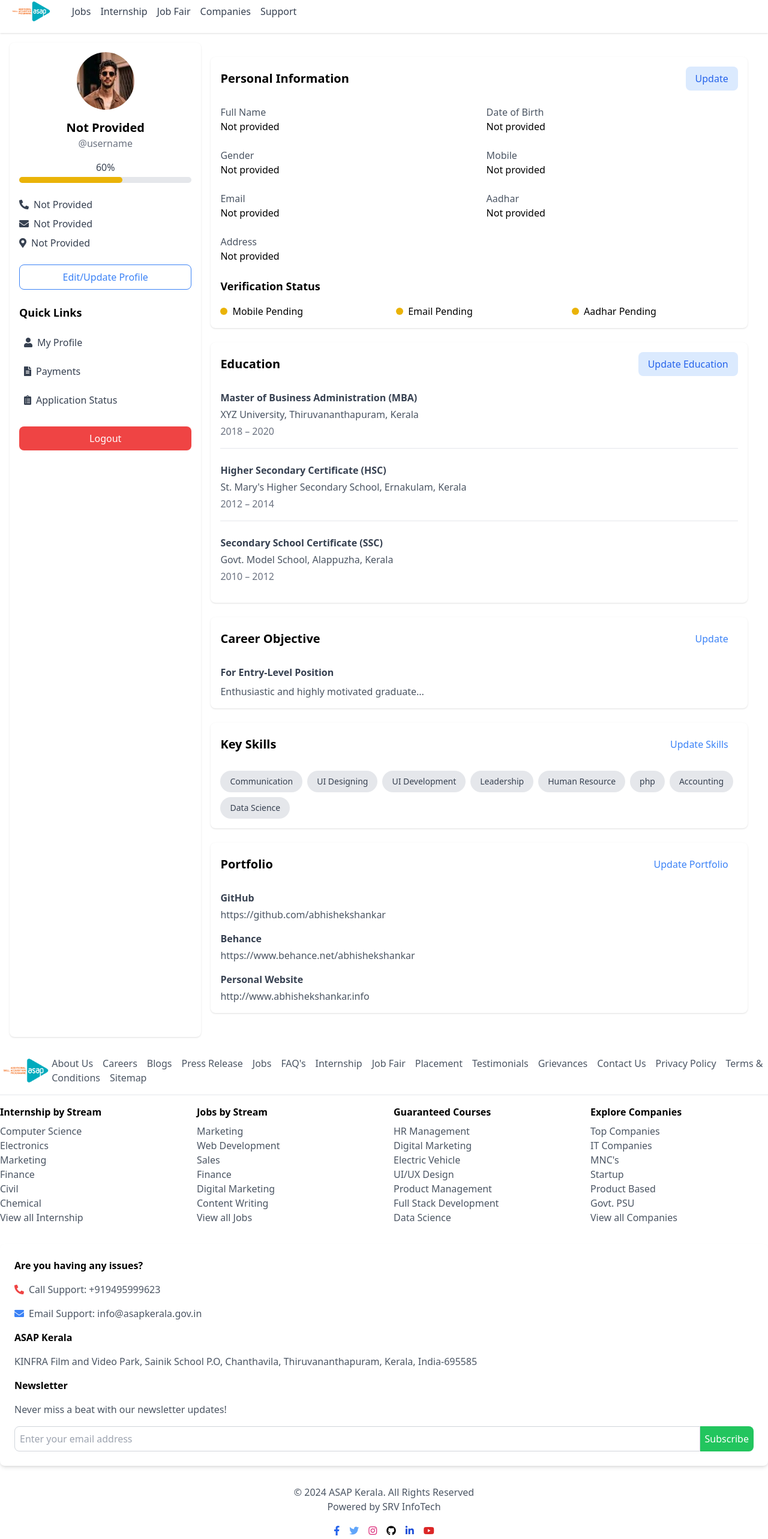
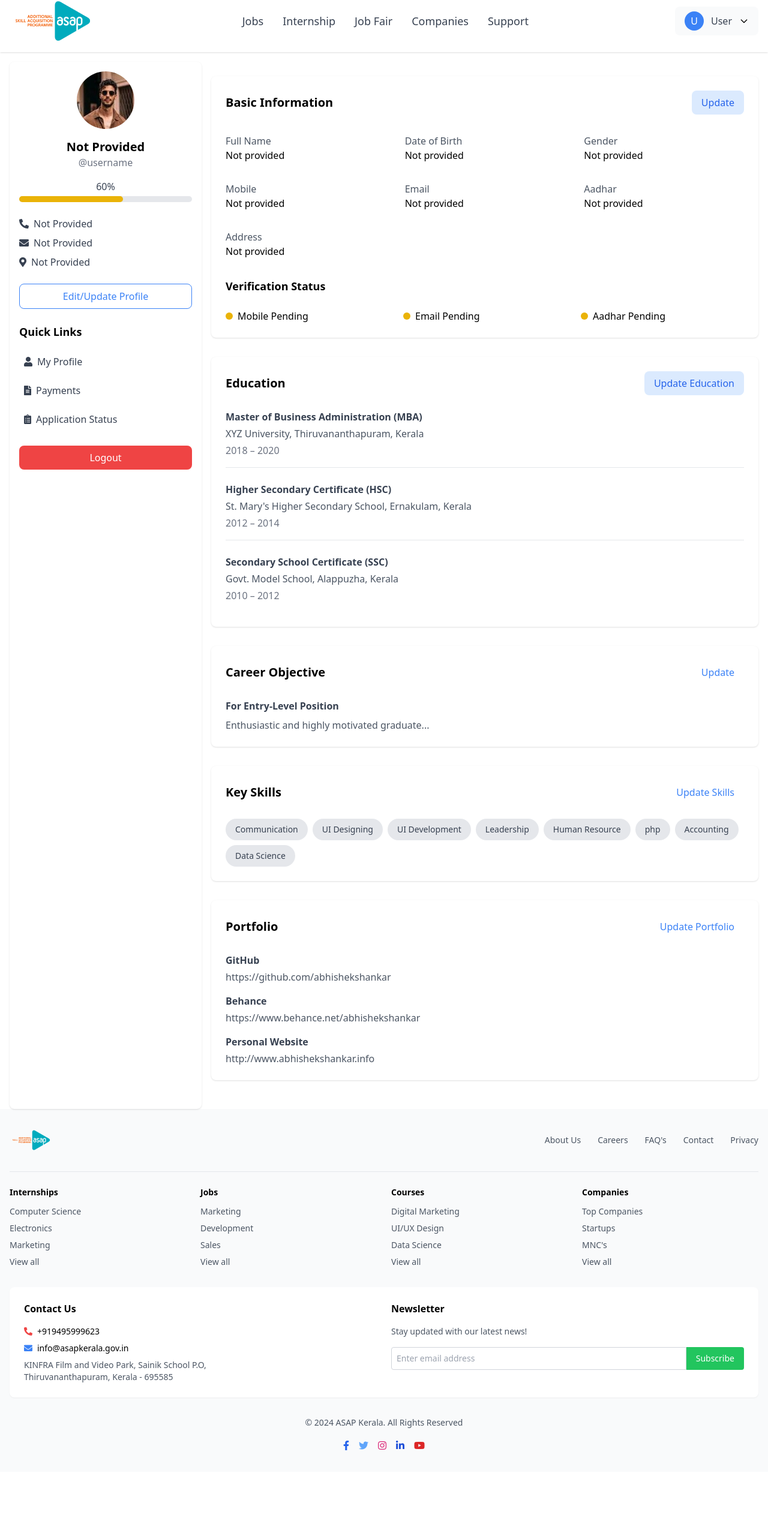
Before and after one commit to SAY007-DEV/SRV-task, a React (Vite) app in the folder frontend/: page / in a window 1280 px wide. Shown: the part 17-2583 px from the top of the page at 60% size. After the commit the page ends 2471 px from the top, so only its background shows below. Built offline with nearby package versions, Linux system fonts and the light colour scheme.

Commit message:
header and footer chamged

```diff
--- a/frontend/src/Components/Footer.jsx
+++ b/frontend/src/Components/Footer.jsx
@@ -2,303 +2,126 @@ import React from 'react'
 
 function Footer() {
   return (
-    <div>
-
-<div class="container mx-auto py-8">
-   <div class="flex justify-between items-center">
-    <img alt="ASAP Kerala logo" class="h-12" src="asap.png"/>
-    <div class="space-x-4">
-     <a class="text-gray-600 hover:text-gray-800" href="#">
-      About Us
-     </a>
-     <a class="text-gray-600 hover:text-gray-800" href="#">
-      Careers
-     </a>
-     <a class="text-gray-600 hover:text-gray-800" href="#">
-      Blogs
-     </a>
-     <a class="text-gray-600 hover:text-gray-800" href="#">
-      Press Release
-     </a>
-     <a class="text-gray-600 hover:text-gray-800" href="#">
-      Jobs
-     </a>
-     <a class="text-gray-600 hover:text-gray-800" href="#">
-      FAQ's
-     </a>
-     <a class="text-gray-600 hover:text-gray-800" href="#">
-      Internship
-     </a>
-     <a class="text-gray-600 hover:text-gray-800" href="#">
-      Job Fair
-     </a>
-     <a class="text-gray-600 hover:text-gray-800" href="#">
-      Placement
-     </a>
-     <a class="text-gray-600 hover:text-gray-800" href="#">
-      Testimonials
-     </a>
-     <a class="text-gray-600 hover:text-gray-800" href="#">
-      Grievances
-     </a>
-     <a class="text-gray-600 hover:text-gray-800" href="#">
-      Contact Us
-     </a>
-     <a class="text-gray-600 hover:text-gray-800" href="#">
-      Privacy Policy
-     </a>
-     <a class="text-gray-600 hover:text-gray-800" href="#">
-      Terms &amp; Conditions
-     </a>
-     <a class="text-gray-600 hover:text-gray-800" href="#">
-      Sitemap
-     </a>
+    <footer className="bg-gray-50 py-8">
+      <div className="container mx-auto px-4">
+        {/* Top Navigation - Mobile Dropdown / Desktop Row */}
+        <div className="flex flex-col md:flex-row justify-between items-center mb-8">
+          <img alt="ASAP Kerala logo" className="h-10 mb-4 md:mb-0" src="asap.png"/>
+          <div className="grid grid-cols-2 sm:grid-cols-3 md:flex md:space-x-4 gap-3 text-sm">
+            <a className="text-gray-600 hover:text-gray-800" href="#">About Us</a>
+            <a className="text-gray-600 hover:text-gray-800" href="#">Careers</a>
+            <a className="text-gray-600 hover:text-gray-800" href="#">FAQ's</a>
+            <a className="text-gray-600 hover:text-gray-800" href="#">Contact</a>
+            <a className="text-gray-600 hover:text-gray-800" href="#">Privacy</a>
           </div>
         </div>
-   <hr class="my-4"/>
-   <div class="grid grid-cols-1 md:grid-cols-2 lg:grid-cols-4 gap-8">
+
+        <hr className="my-6"/>
+
+        {/* Main Footer Sections */}
+        <div className="grid grid-cols-2 md:grid-cols-4 gap-6 mb-8 text-sm">
+          {/* Internship Section */}
           <div>
-     <h3 class="font-semibold mb-2">
-      Internship by Stream
-     </h3>
-     <ul>
-      <li>
-       <a class="text-gray-600 hover:text-gray-800" href="#">
-        Computer Science
-       </a>
-      </li>
-      <li>
-       <a class="text-gray-600 hover:text-gray-800" href="#">
-        Electronics
-       </a>
-      </li>
-      <li>
-       <a class="text-gray-600 hover:text-gray-800" href="#">
-        Marketing
-       </a>
-      </li>
-      <li>
-       <a class="text-gray-600 hover:text-gray-800" href="#">
-        Finance
-       </a>
-      </li>
-      <li>
-       <a class="text-gray-600 hover:text-gray-800" href="#">
-        Civil
-       </a>
-      </li>
-      <li>
-       <a class="text-gray-600 hover:text-gray-800" href="#">
-        Chemical
-       </a>
-      </li>
-      <li>
-       <a class="text-gray-600 hover:text-gray-800" href="#">
-        View all Internship
-       </a>
-      </li>
+            <h3 className="font-semibold mb-3">Internships</h3>
+            <ul className="space-y-2">
+              <li><a className="text-gray-600 hover:text-gray-800" href="#">Computer Science</a></li>
+              <li><a className="text-gray-600 hover:text-gray-800" href="#">Electronics</a></li>
+              <li><a className="text-gray-600 hover:text-gray-800" href="#">Marketing</a></li>
+              <li><a className="text-gray-600 hover:text-gray-800" href="#">View all</a></li>
             </ul>
           </div>
+
+          {/* Jobs Section */}
           <div>
-     <h3 class="font-semibold mb-2">
-      Jobs by Stream
-     </h3>
-     <ul>
-      <li>
-       <a class="text-gray-600 hover:text-gray-800" href="#">
-        Marketing
-       </a>
-      </li>
-      <li>
-       <a class="text-gray-600 hover:text-gray-800" href="#">
-        Web Development
-       </a>
-      </li>
-      <li>
-       <a class="text-gray-600 hover:text-gray-800" href="#">
-        Sales
-       </a>
-      </li>
-      <li>
-       <a class="text-gray-600 hover:text-gray-800" href="#">
-        Finance
-       </a>
-      </li>
-      <li>
-       <a class="text-gray-600 hover:text-gray-800" href="#">
-        Digital Marketing
-       </a>
-      </li>
-      <li>
-       <a class="text-gray-600 hover:text-gray-800" href="#">
-        Content Writing
-       </a>
-      </li>
-      <li>
-       <a class="text-gray-600 hover:text-gray-800" href="#">
-        View all Jobs
-       </a>
-      </li>
+            <h3 className="font-semibold mb-3">Jobs</h3>
+            <ul className="space-y-2">
+              <li><a className="text-gray-600 hover:text-gray-800" href="#">Marketing</a></li>
+              <li><a className="text-gray-600 hover:text-gray-800" href="#">Development</a></li>
+              <li><a className="text-gray-600 hover:text-gray-800" href="#">Sales</a></li>
+              <li><a className="text-gray-600 hover:text-gray-800" href="#">View all</a></li>
             </ul>
           </div>
+
+          {/* Courses Section */}
           <div>
-     <h3 class="font-semibold mb-2">
-      Guaranteed Courses
-     </h3>
-     <ul>
-      <li>
-       <a class="text-gray-600 hover:text-gray-800" href="#">
-        HR Management
-       </a>
-      </li>
-      <li>
-       <a class="text-gray-600 hover:text-gray-800" href="#">
-        Digital Marketing
-       </a>
-      </li>
-      <li>
-       <a class="text-gray-600 hover:text-gray-800" href="#">
-        Electric Vehicle
-       </a>
-      </li>
-      <li>
-       <a class="text-gray-600 hover:text-gray-800" href="#">
-        UI/UX Design
-       </a>
-      </li>
-      <li>
-       <a class="text-gray-600 hover:text-gray-800" href="#">
-        Product Management
-       </a>
-      </li>
-      <li>
-       <a class="text-gray-600 hover:text-gray-800" href="#">
-        Full Stack Development
-       </a>
-      </li>
-      <li>
-       <a class="text-gray-600 hover:text-gray-800" href="#">
-        Data Science
-       </a>
-      </li>
+            <h3 className="font-semibold mb-3">Courses</h3>
+            <ul className="space-y-2">
+              <li><a className="text-gray-600 hover:text-gray-800" href="#">Digital Marketing</a></li>
+              <li><a className="text-gray-600 hover:text-gray-800" href="#">UI/UX Design</a></li>
+              <li><a className="text-gray-600 hover:text-gray-800" href="#">Data Science</a></li>
+              <li><a className="text-gray-600 hover:text-gray-800" href="#">View all</a></li>
             </ul>
           </div>
+
+          {/* Companies Section */}
           <div>
-     <h3 class="font-semibold mb-2">
-      Explore Companies
-     </h3>
-     <ul>
-      <li>
-       <a class="text-gray-600 hover:text-gray-800" href="#">
-        Top Companies
-       </a>
-      </li>
-      <li>
-       <a class="text-gray-600 hover:text-gray-800" href="#">
-        IT Companies
-       </a>
-      </li>
-      <li>
-       <a class="text-gray-600 hover:text-gray-800" href="#">
-        MNC's
-       </a>
-      </li>
-      <li>
-       <a class="text-gray-600 hover:text-gray-800" href="#">
-        Startup
-       </a>
-      </li>
-      <li>
-       <a class="text-gray-600 hover:text-gray-800" href="#">
-        Product Based
-       </a>
-      </li>
-      <li>
-       <a class="text-gray-600 hover:text-gray-800" href="#">
-        Govt. PSU
-       </a>
-      </li>
-      <li>
-       <a class="text-gray-600 hover:text-gray-800" href="#">
-        View all Companies
-       </a>
-      </li>
+            <h3 className="font-semibold mb-3">Companies</h3>
+            <ul className="space-y-2">
+              <li><a className="text-gray-600 hover:text-gray-800" href="#">Top Companies</a></li>
+              <li><a className="text-gray-600 hover:text-gray-800" href="#">Startups</a></li>
+              <li><a className="text-gray-600 hover:text-gray-800" href="#">MNC's</a></li>
+              <li><a className="text-gray-600 hover:text-gray-800" href="#">View all</a></li>
             </ul>
           </div>
         </div>
-   <div class="mt-8 p-6 bg-white rounded-lg shadow-md">
-    <h3 class="font-semibold mb-4">
-     Are you having any issues?
-    </h3>
-    <div class="flex items-center mb-4">
-     <i class="fas fa-phone-alt text-red-500 mr-2">
-     </i>
-     <span class="text-gray-600">
-      Call Support: +919495999623
-     </span>
+
+        {/* Contact & Newsletter Section */}
+        <div className="bg-white rounded-lg shadow-sm p-6 mb-8">
+          <div className="grid md:grid-cols-2 gap-6">
+            {/* Contact Info */}
+            <div className="space-y-4">
+              <h3 className="font-semibold">Contact Us</h3>
+              <div className="space-y-2 text-sm">
+                <p className="flex items-center">
+                  <i className="fas fa-phone-alt text-red-500 mr-2"></i>
+                  +919495999623
+                </p>
+                <p className="flex items-center">
+                  <i className="fas fa-envelope text-blue-500 mr-2"></i>
+                  info@asapkerala.gov.in
+                </p>
+                <p className="text-gray-600 text-sm">
+                  KINFRA Film and Video Park, Sainik School P.O,<br/>
+                  Thiruvananthapuram, Kerala - 695585
+                </p>
               </div>
-    <div class="flex items-center mb-4">
-     <i class="fas fa-envelope text-blue-500 mr-2">
-     </i>
-     <span class="text-gray-600">
-      Email Support: info@asapkerala.gov.in
-     </span>
             </div>
-    <h3 class="font-semibold mb-4">
-     ASAP Kerala
-    </h3>
-    <p class="text-gray-600 mb-4">
-     KINFRA Film and Video Park, Sainik School P.O, Chanthavila, Thiruvananthapuram, Kerala, India-695585
-    </p>
-    <h3 class="font-semibold mb-4">
-     Newsletter
-    </h3>
-    <p class="text-gray-600 mb-4">
-     Never miss a beat with our newsletter updates!
-    </p>
-    <div class="flex">
-     <input class="border border-gray-300 p-2 rounded-l-lg w-full" placeholder="Enter your email address" type="email"/>
-     <button class="bg-green-500 text-white p-2 rounded-r-lg">
+
+            {/* Newsletter */}
+            <div className="space-y-4">
+              <h3 className="font-semibold">Newsletter</h3>
+              <p className="text-sm text-gray-600">Stay updated with our latest news!</p>
+              <div className="flex">
+                <input
+                  className="flex-1 border border-gray-300 p-2 rounded-l text-sm"
+                  placeholder="Enter email address"
+                  type="email"
+                />
+                <button className="bg-green-500 text-white px-4 py-2 rounded-r text-sm">
                   Subscribe
                 </button>
               </div>
             </div>
-   <div class="mt-8 text-center">
-    <p class="text-gray-600">
+          </div>
+        </div>
+
+        {/* Footer Bottom */}
+        <div className="text-center space-y-4">
+          <p className="text-sm text-gray-600">
             © 2024 ASAP Kerala. All Rights Reserved
           </p>
-    <p class="text-gray-600">
-     Powered by SRV InfoTech
-    </p>
-   </div>
-   <div class="mt-4 flex justify-center space-x-4">
-    <a class="text-blue-600" href="#">
-     <i class="fab fa-facebook-f">
-     </i>
-    </a>
-    <a class="text-blue-400" href="#">
-     <i class="fab fa-twitter">
-     </i>
-    </a>
-    <a class="text-pink-600" href="#">
-     <i class="fab fa-instagram">
-     </i>
-    </a>
-    <a class="text-black" href="#">
-     <i class="fab fa-github">
-     </i>
-    </a>
-    <a class="text-blue-700" href="#">
-     <i class="fab fa-linkedin-in">
-     </i>
-    </a>
-    <a class="text-red-600" href="#">
-     <i class="fab fa-youtube">
-     </i>
-    </a>
+
+          {/* Social Links */}
+          <div className="flex justify-center space-x-4">
+            <a className="text-blue-600 hover:opacity-75" href="#"><i className="fab fa-facebook-f"></i></a>
+            <a className="text-blue-400 hover:opacity-75" href="#"><i className="fab fa-twitter"></i></a>
+            <a className="text-pink-600 hover:opacity-75" href="#"><i className="fab fa-instagram"></i></a>
+            <a className="text-blue-700 hover:opacity-75" href="#"><i className="fab fa-linkedin-in"></i></a>
+            <a className="text-red-600 hover:opacity-75" href="#"><i className="fab fa-youtube"></i></a>
           </div>
         </div>
       </div>
+    </footer>
   )
 }
 
--- a/frontend/src/Components/Header.jsx
+++ b/frontend/src/Components/Header.jsx
@@ -1,44 +1,115 @@
 import React, { useState } from 'react'
+import useUserStore from './Store/userStore' // Update path as needed
 
 function Header() {
   const [isMenuOpen, setIsMenuOpen] = useState(false);
+  const [isProfileDropdownOpen, setIsProfileDropdownOpen] = useState(false);
+  const userInfo = useUserStore(state => state.userInfo);
 
   const toggleMenu = () => {
     setIsMenuOpen(!isMenuOpen);
   };
 
+  const toggleProfileDropdown = () => {
+    setIsProfileDropdownOpen(!isProfileDropdownOpen);
+  };
+
   return (
-    <div>
+    <div className="relative">
+      <header className="bg-white shadow">
+        <div className="container mx-auto px-4 py-3">
+          <div className="flex items-center justify-between">
+            {/* Logo */}
+            <div className="flex-shrink-0">
+              <img src="asap.png" alt="ASAP Logo" className="h-16 md:h-20" />
+            </div>
 
-<header className="bg-white shadow">
-                <div className="container mx-auto px-4 py-4 flex justify-between items-center">
-                    <div className="flex items-center">
-                        <img src="asap.png" alt="ASAP Logo" className="h-10" />
-                        <nav className="hidden md:flex ml-6">
-                            <a href="#" className="text-gray-700 hover:text-blue-500 mx-2">Jobs</a>
-                            <a href="#" className="text-gray-700 hover:text-blue-500 mx-2">Internship</a>
-                            <a href="#" className="text-gray-700 hover:text-blue-500 mx-2">Job Fair</a>
-                            <a href="#" className="text-gray-700 hover:text-blue-500 mx-2">Companies</a>
-                            <a href="#" className="text-gray-700 hover:text-blue-500 mx-2">Support</a>
+            {/* Centered Navigation */}
+            <nav className="hidden md:flex flex-1 justify-center">
+              <div className="space-x-8"> {/* Increased space between nav items */}
+                <a href="#" className="text-gray-700 hover:text-blue-500 font-medium text-lg">Jobs</a>
+                <a href="#" className="text-gray-700 hover:text-blue-500 font-medium text-lg">Internship</a>
+                <a href="#" className="text-gray-700 hover:text-blue-500 font-medium text-lg">Job Fair</a>
+                <a href="#" className="text-gray-700 hover:text-blue-500 font-medium text-lg">Companies</a>
+                <a href="#" className="text-gray-700 hover:text-blue-500 font-medium text-lg">Support</a>
+              </div>
             </nav>
+
+            {/* Profile Section - Right Side */}
+            <div className="hidden md:flex items-center">
+              <div className="relative">
+                <button
+                  onClick={toggleProfileDropdown}
+                  className="flex items-center space-x-3 bg-gray-50 hover:bg-gray-100 px-4 py-2 rounded-lg transition duration-150"
+                >
+                  <div className="w-8 h-8 rounded-full bg-blue-500 flex items-center justify-center">
+                    <span className="text-white font-medium">
+                      {userInfo?.fullName?.charAt(0) || 'U'}
+                    </span>
                   </div>
-                    <div className="flex items-center md:hidden ml-auto">
+                  <span className="text-gray-700 font-medium">
+                    {userInfo?.fullName?.split(' ')[0] || 'User'}
+                  </span>
+                  <svg
+                    className={`w-4 h-4 transition-transform duration-200 ${isProfileDropdownOpen ? 'rotate-180' : ''}`}
+                    fill="none"
+                    stroke="currentColor"
+                    viewBox="0 0 24 24"
+                  >
+                    <path strokeLinecap="round" strokeLinejoin="round" strokeWidth={2} d="M19 9l-7 7-7-7" />
+                  </svg>
+                </button>
+
+                {/* Profile Dropdown */}
+                {isProfileDropdownOpen && (
+                  <div className="absolute right-0 mt-2 w-48 bg-white rounded-lg shadow-lg py-2 z-50">
+                    {/* <a href="/profile" className="block px-4 py-2 text-gray-700 hover:bg-gray-100">
+                      My Profile
+                    </a>
+                    <a href="#" className="block px-4 py-2 text-gray-700 hover:bg-gray-100">
+                      Settings
+                    </a> */}
+                    <hr className="my-2" />
+                    <a href="#" className="block px-4 py-2 text-red-600 hover:bg-gray-100">
+                      Logout
+                    </a>
+                  </div>
+                )}
+              </div>
+            </div>
+
+            {/* Mobile Menu Button */}
+            <div className="md:hidden flex items-center space-x-4">
+              {/* Mobile Profile Icon */}
+              <button className="w-8 h-8 rounded-full bg-blue-500 flex items-center justify-center">
+                <span className="text-white font-medium">
+                  {userInfo?.fullName?.charAt(0) || 'U'}
+                </span>
+              </button>
+
               <button className="flex items-center" onClick={toggleMenu}>
-                            <svg className="w-6 h-6" fill="none" stroke="currentColor" viewBox="0 0 24 24" xmlns="http://www.w3.org/2000/svg">
+                <svg className="w-6 h-6" fill="none" stroke="currentColor" viewBox="0 0 24 24">
                   <path strokeLinecap="round" strokeLinejoin="round" strokeWidth={2} d="M4 6h16M4 12h16m-7 6h7" />
                 </svg>
               </button>
             </div>
           </div>
+        </div>
       </header>
+
+      {/* Mobile Menu */}
       {isMenuOpen && (
-                <nav className="md:hidden bg-white shadow">
+        <nav className="md:hidden bg-white shadow absolute w-full z-50">
           <div className="container mx-auto px-4 py-4">
-                        <a href="#" className="block text-gray-700 hover:text-blue-500 mb-2">Jobs</a>
-                        <a href="#" className="block text-gray-700 hover:text-blue-500 mb-2">Internship</a>
-                        <a href="#" className="block text-gray-700 hover:text-blue-500 mb-2">Job Fair</a>
-                        <a href="#" className="block text-gray-700 hover:text-blue-500 mb-2">Companies</a>
-                        <a href="#" className="block text-gray-700 hover:text-blue-500 mb-2">Support</a>
+            <a href="#" className="block text-gray-700 hover:text-blue-500 py-2">Jobs</a>
+            <a href="#" className="block text-gray-700 hover:text-blue-500 py-2">Internship</a>
+            <a href="#" className="block text-gray-700 hover:text-blue-500 py-2">Job Fair</a>
+            <a href="#" className="block text-gray-700 hover:text-blue-500 py-2">Companies</a>
+            <a href="#" className="block text-gray-700 hover:text-blue-500 py-2">Support</a>
+            <hr className="my-2" />
+            {/* <a href="/profile" className="block text-gray-700 hover:text-blue-500 py-2">My Profile</a> */}
+            {/* <a href="#" className="block text-gray-700 hover:text-blue-500 py-2">Settings</a> */}
+            <a href="#" className="block text-red-600 hover:text-red-700 py-2">Logout</a>
           </div>
         </nav>
       )}
--- a/frontend/src/Components/InfoSection.jsx
+++ b/frontend/src/Components/InfoSection.jsx
@@ -118,12 +118,12 @@ function InfoSection() {
   }
 
   return (
-    <div className="flex-1 p-4 lg:mt-6 lg:mr-4 max-w-full overflow-x-hidden">
+    <div className="flex-1 p-4 lg:mt-6 lg:mr-4 max-w-7xl mx-auto w-full">
       {/* Personal Information Card */}
-      <div className="bg-white shadow rounded-lg p-4 mb-6">
-        <div className="flex flex-col sm:flex-row justify-between items-start sm:items-center mb-6">
+      <div className="bg-white shadow rounded-lg p-6 mb-8 w-full">
+        <div className="flex flex-col sm:flex-row justify-between items-start sm:items-center mb-8">
           <h2 className="text-xl font-semibold mb-2 sm:mb-0">
-            Personal Information
+            Basic Information
           </h2>
           <button
             className="w-full sm:w-auto bg-blue-100 text-blue-600 px-4 py-2 rounded-lg"
@@ -132,7 +132,7 @@ function InfoSection() {
             Update
           </button>
         </div>
-        <div className="grid grid-cols-1 sm:grid-cols-2 gap-6">
+        <div className="grid grid-cols-1 md:grid-cols-3 gap-8">
           <div>
             <p className="text-gray-600">Full Name</p>
             <p className="font-medium">{userInfo?.fullName || 'Not provided'}</p>
@@ -176,9 +176,9 @@ function InfoSection() {
         </div>
 
         {/* Verification Status */}
-        <div className="mt-6">
-          <h3 className="text-lg font-semibold mb-4">Verification Status</h3>
-          <div className="grid grid-cols-1 sm:grid-cols-3 gap-4">
+        <div className="mt-8">
+          <h3 className="text-lg font-semibold mb-6">Verification Status</h3>
+          <div className="grid grid-cols-1 sm:grid-cols-3 gap-6">
             <div className="flex items-center">
               <span className={`w-3 h-3 rounded-full mr-2 ${userInfo?.mobileVerified ? 'bg-green-500' : 'bg-yellow-500'}`}></span>
               <span>Mobile {userInfo?.mobileVerified ? 'Verified' : 'Pending'}</span>
@@ -196,7 +196,7 @@ function InfoSection() {
       </div>
 
       {/* Education Card */}
-      <div className="bg-white shadow rounded-lg p-4 mb-6">
+      <div className="bg-white shadow rounded-lg p-6 mb-8 w-full">
         <div className="flex flex-col sm:flex-row justify-between items-start sm:items-center mb-6">
           <h2 className="text-xl font-semibold mb-2 sm:mb-0">Education</h2>
           {isEducationEditing ? (
@@ -258,7 +258,7 @@ function InfoSection() {
       </div>
 
       {/* Career Objective Card */}
-      <div className="bg-white shadow rounded-lg p-4 mb-6">
+      <div className="bg-white shadow rounded-lg p-6 mb-8 w-full">
         <div className="flex flex-col sm:flex-row justify-between items-start sm:items-center mb-6">
           <h2 className="text-xl font-semibold mb-2 sm:mb-0">Career Objective</h2>
           <button
@@ -299,7 +299,7 @@ function InfoSection() {
       </div>
 
       {/* Skills Card */}
-      <div className="bg-white shadow rounded-lg p-4 mb-6">
+      <div className="bg-white shadow rounded-lg p-6 mb-8 w-full">
         <div className="flex flex-col sm:flex-row justify-between items-start sm:items-center mb-6">
           <h2 className="text-xl font-semibold mb-2 sm:mb-0">Key Skills</h2>
           <button
@@ -364,7 +364,7 @@ function InfoSection() {
       </div>
 
       {/* Portfolio Card */}
-      <div className="bg-white shadow rounded-lg p-4 mb-6">
+      <div className="bg-white shadow rounded-lg p-6 mb-8 w-full">
         <div className="flex flex-col sm:flex-row justify-between items-start sm:items-center mb-6">
           <h2 className="text-xl font-semibold mb-2 sm:mb-0">Portfolio</h2>
           <button
```
Also changed, not shown: 1 other file (tests, documents, lock files or other folders). Lines whose indentation alone changed are shown as unchanged.
